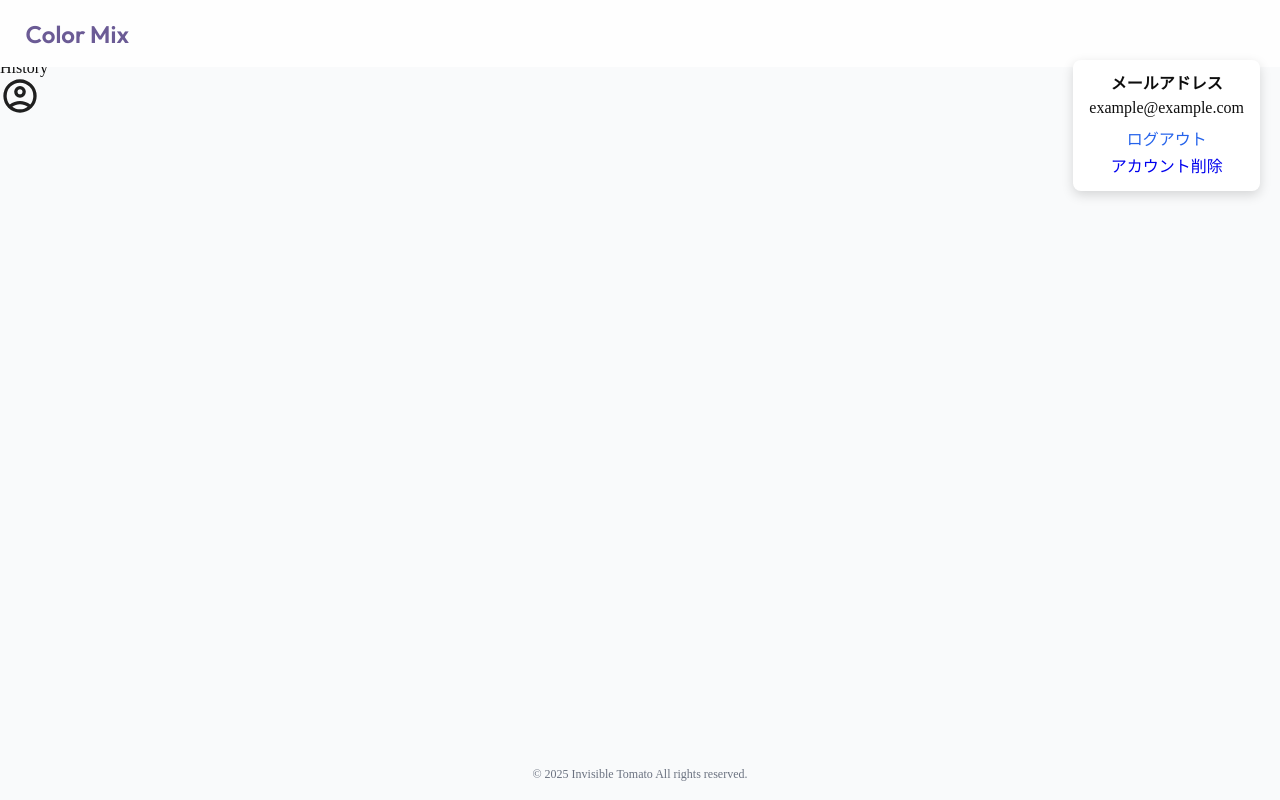
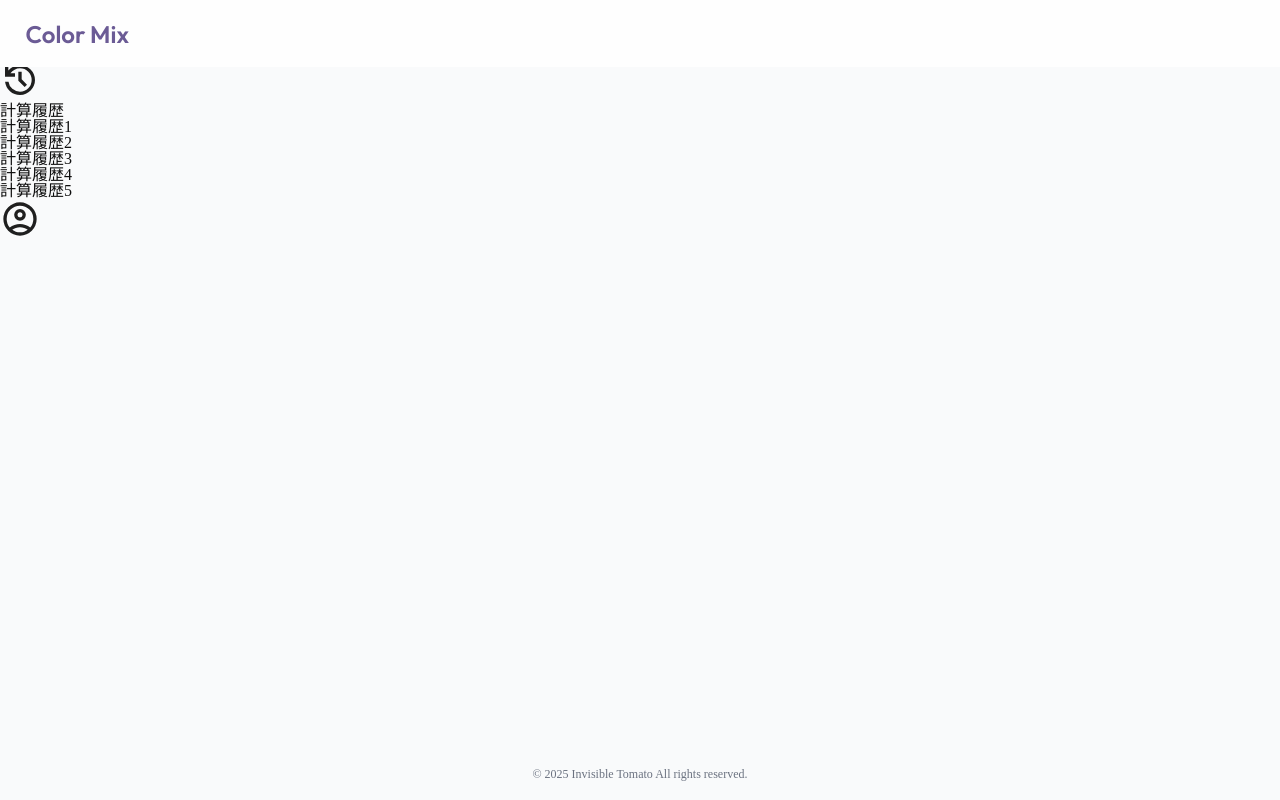
Before and after one commit to InvisibleTomato/color-mix, a Next.js app: page /home/1 in a window 1280 px wide. Both pictures are taken after a click on the element 20 px from the left and 110 px from the top of the page. Built offline with nearby package versions, Linux system fonts and the light colour scheme.

Commit message:
🚧 Historyコンポーネントのリストを作成

```diff
--- a/src/app/components/History/History.tsx
+++ b/src/app/components/History/History.tsx
@@ -1,7 +1,46 @@
+"use client";
 import React from "react";
+import Image from "next/image";
+import styles from "./History.module.scss";
+import { useState } from "react";
 
 const History = () => {
-  return <div>History</div>;
+  const [isHistoryOpen, setIsHistoryOpen] = useState(false);
+
+  const handleHistoryClick = () => {
+    setIsHistoryOpen((prev) => !prev);
+  };
+  return (
+    <div>
+      <div className={styles.HistoryIconContainer}>
+        <span onClick={handleHistoryClick}>
+          <Image
+            src="/history-icon.svg"
+            width={40}
+            height={40}
+            alt="Picture of the author"
+          />
+        </span>
+      </div>
+      {/* ポップアップとしてのプロフィール表示 */}
+      {isHistoryOpen && (
+        <div className={styles.historyPopup}>
+          <div className={styles.historyPopupContent}>
+            <h3 className={styles.historyPopupTitle}>計算履歴</h3>
+            <div className={styles.historyPopupList}>
+              <ul>
+                <li>計算履歴1</li>
+                <li>計算履歴2</li>
+                <li>計算履歴3</li>
+                <li>計算履歴4</li>
+                <li>計算履歴5</li>
+              </ul>
+            </div>
+          </div>
+        </div>
+      )}
+    </div>
+  );
 };
 
 export default History;
```
